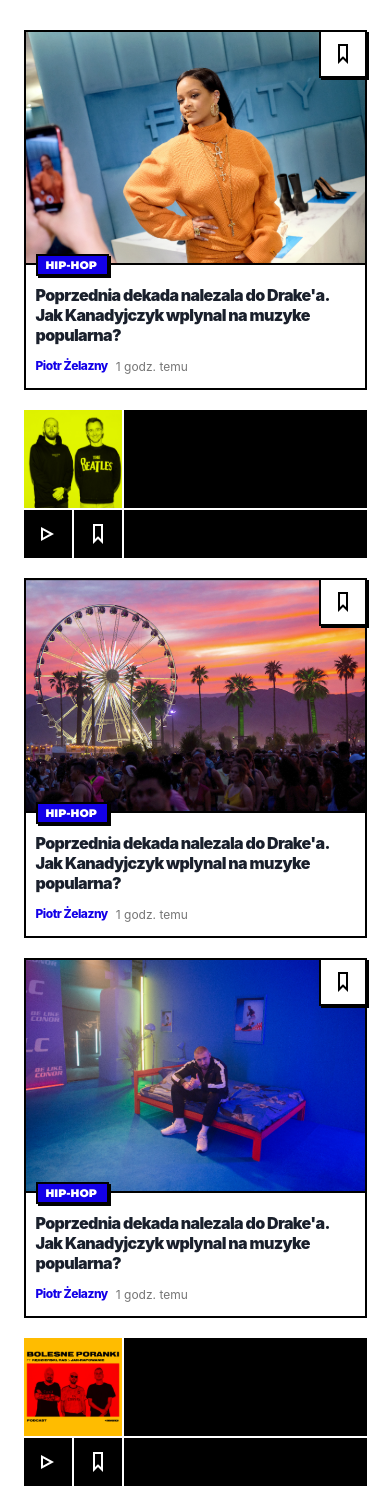
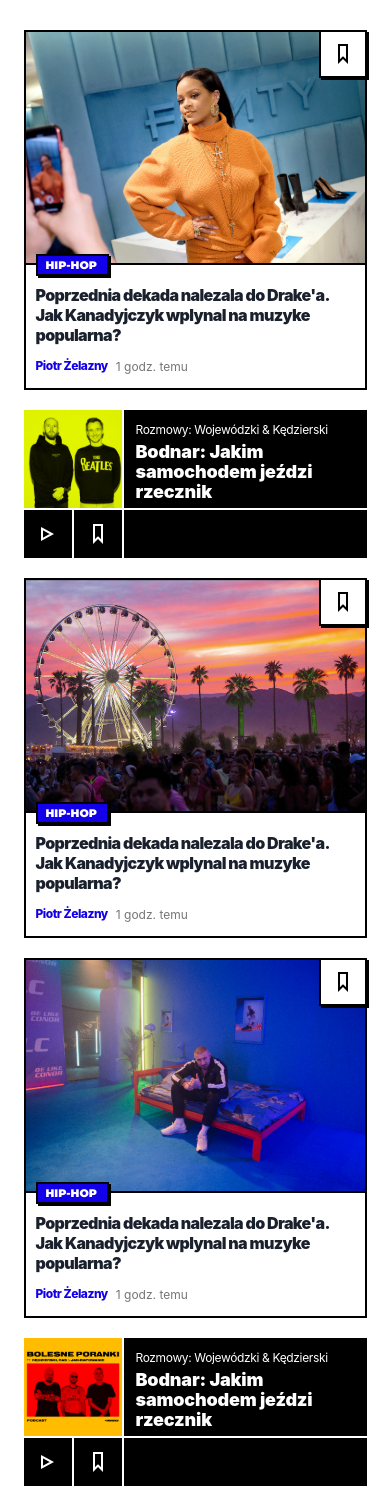
Before and after one commit to jbryn/elpassion-task, a Next.js app: page / in a window 390 px wide. Shown: the top 1504 px of the page. Built offline with nearby package versions, Linux system fonts and the light colour scheme.

Commit message:
podcast mobile view title and subtitle

```diff
--- a/components/Podcast.tsx
+++ b/components/Podcast.tsx
@@ -1,25 +1,19 @@
-import {
-  Box,
-  Flex,
-  Text,
-  Grid,
-  GridItem,
-  Square,
-  useBreakpointValue,
-} from "@chakra-ui/react";
+import { Text, Grid, GridItem, useBreakpointValue } from "@chakra-ui/react";
 import Icon from "../components/Icon";
 
 type PodcastProps = {
   title: string;
+  subtitle: string;
   coverUrl: string;
 };
 
 export default function Post(props: PodcastProps) {
-  const { title, coverUrl } = props;
+  const { title, subtitle, coverUrl } = props;
   const breakpoint = useBreakpointValue({ base: "base", md: "md" });
 
   return (
     <Grid
+      position="relative"
       w={{ base: "343px", md: "800px" }}
       h={{ base: "148px", md: "168px" }}
       templateRows={{ base: "98px 1fr", md: "118px 1fr" }}
@@ -35,12 +29,43 @@ export default function Post(props: PodcastProps) {
         rowSpan={{ base: "auto", md: 2 }}
         backgroundImage={coverUrl}
         backgroundSize="cover"
-      ></GridItem>
+      />
       <GridItem
+        pos="relative"
         colStart={{ base: "auto", md: 2 }}
         colSpan={{ base: "auto", md: 3 }}
         bg="#000000"
-      ></GridItem>
+      >
+        <Text
+          pos="absolute"
+          w="219px"
+          h="16px"
+          left="12px"
+          right="12px"
+          top="12px"
+          fontSize="12px"
+          lineHeight="16px"
+          letterSpacing="-0.03em"
+          color="#FFFFFF"
+        >
+          {title}
+        </Text>
+        <Text
+          pos="absolute"
+          w="200px"
+          h="16px"
+          left="12px"
+          right="12px"
+          top="32px"
+          fontSize="18px"
+          fontWeight="900"
+          lineHeight="20px"
+          letterSpacing="-0.01em"
+          color="#FFFFFF"
+        >
+          {subtitle}
+        </Text>
+      </GridItem>
 
       <GridItem colStart={{ base: "auto", md: 2 }} bg="#000000">
         {breakpoint === "base" && <Icon iconUrl="/playbutton.svg" />}
--- a/pages/index.tsx
+++ b/pages/index.tsx
@@ -2,24 +2,15 @@ import type { NextPage } from "next";
 import Head from "next/head";
 import Post from "../components/Post";
 import Podcast from "../components/Podcast";
-import styles from "../styles/Home.module.css";
-import { Flex, Box, VStack } from "@chakra-ui/react";
-import styled from "styled-components";
-
-const Ribbon = styled.div`
-  width: 0px;
-  height: 150px;
-  box-sizing: border-box;
-  border: 1px solid #000;
-  border-bottom: 25px solid transparent;
-  border-top: none;
-  border-left: 50px solid #096ae8;
-  border-right: 50px solid #096ae8;
-`;
+import { VStack } from "@chakra-ui/react";
 
 const titles = {
   post1: `Poprzednia dekada nalezala do Drake'a. Jak Kanadyjczyk wplynal na muzyke popularna?`,
-  podcast1: ``,
+  podcast1: `Rozmowy: Wojewódzki & Kędzierski`,
+};
+
+const subtitles = {
+  podcast1: `Bodnar: Jakim samochodem jeździ rzecznik`,
 };
 
 const authors = {
@@ -51,7 +42,11 @@ const Home: NextPage = () => {
           author={authors.author1}
           createdAt={"1 godz. temu"}
         />
-        <Podcast title={titles.podcast1} coverUrl="/rudzki_ras.svg" />
+        <Podcast
+          title={titles.podcast1}
+          subtitle={subtitles.podcast1}
+          coverUrl="/rudzki_ras.svg"
+        />
         <Post
           imageUrl="/coachella.svg"
           tagName="HIP-HOP"
@@ -66,7 +61,11 @@ const Home: NextPage = () => {
           author={authors.author1}
           createdAt={"1 godz. temu"}
         />
-        <Podcast title={titles.podcast1} coverUrl="/bolesne_poranki.svg" />
+        <Podcast
+          title={titles.podcast1}
+          subtitle={subtitles.podcast1}
+          coverUrl="/bolesne_poranki.svg"
+        />
         <Post
           imageUrl="/coachella.svg"
           tagName="HIP-HOP"
@@ -74,7 +73,11 @@ const Home: NextPage = () => {
           author={authors.author1}
           createdAt={"1 godz. temu"}
         />
-        <Podcast title={titles.podcast1} coverUrl="/bolesne_poranki.svg" />
+        <Podcast
+          title={titles.podcast1}
+          subtitle={subtitles.podcast1}
+          coverUrl="/bolesne_poranki.svg"
+        />
       </VStack>
     </div>
   );
```
